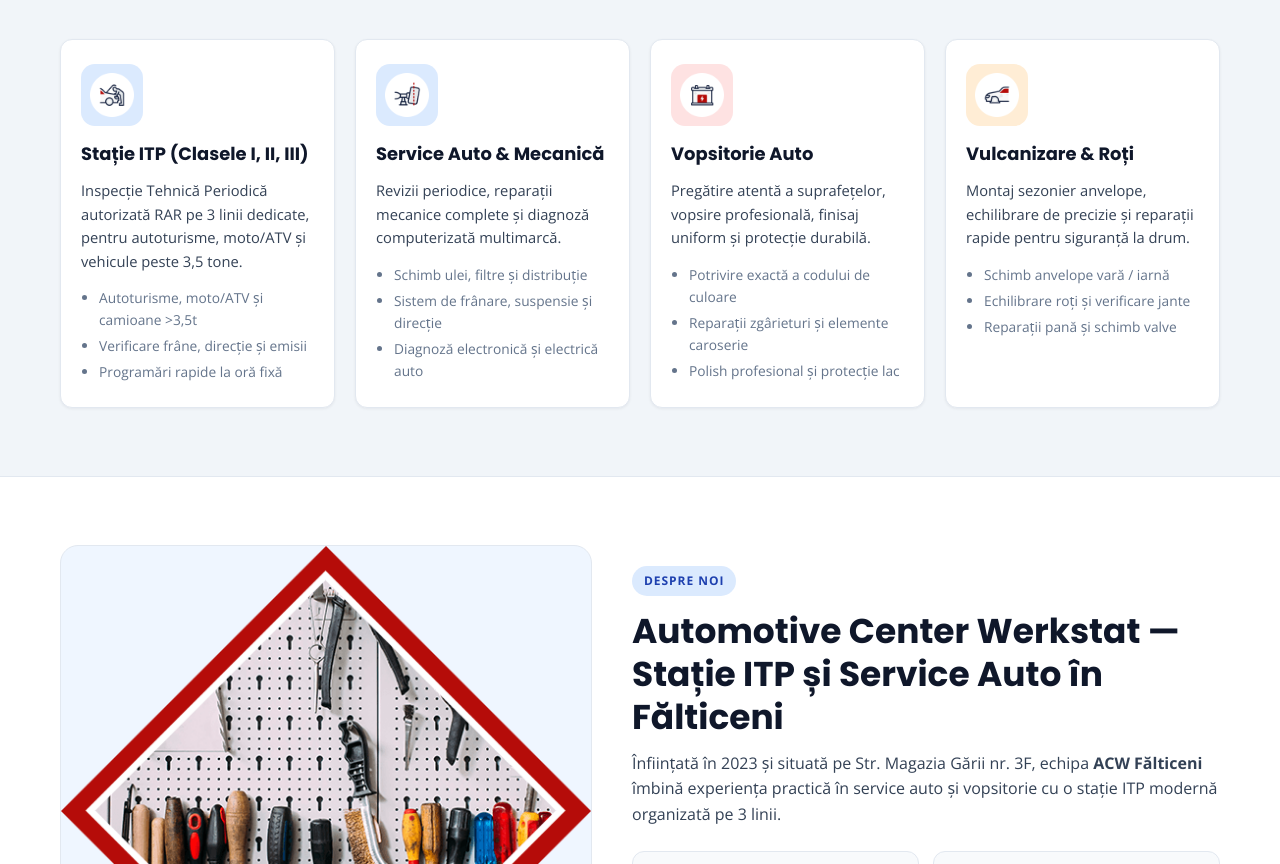
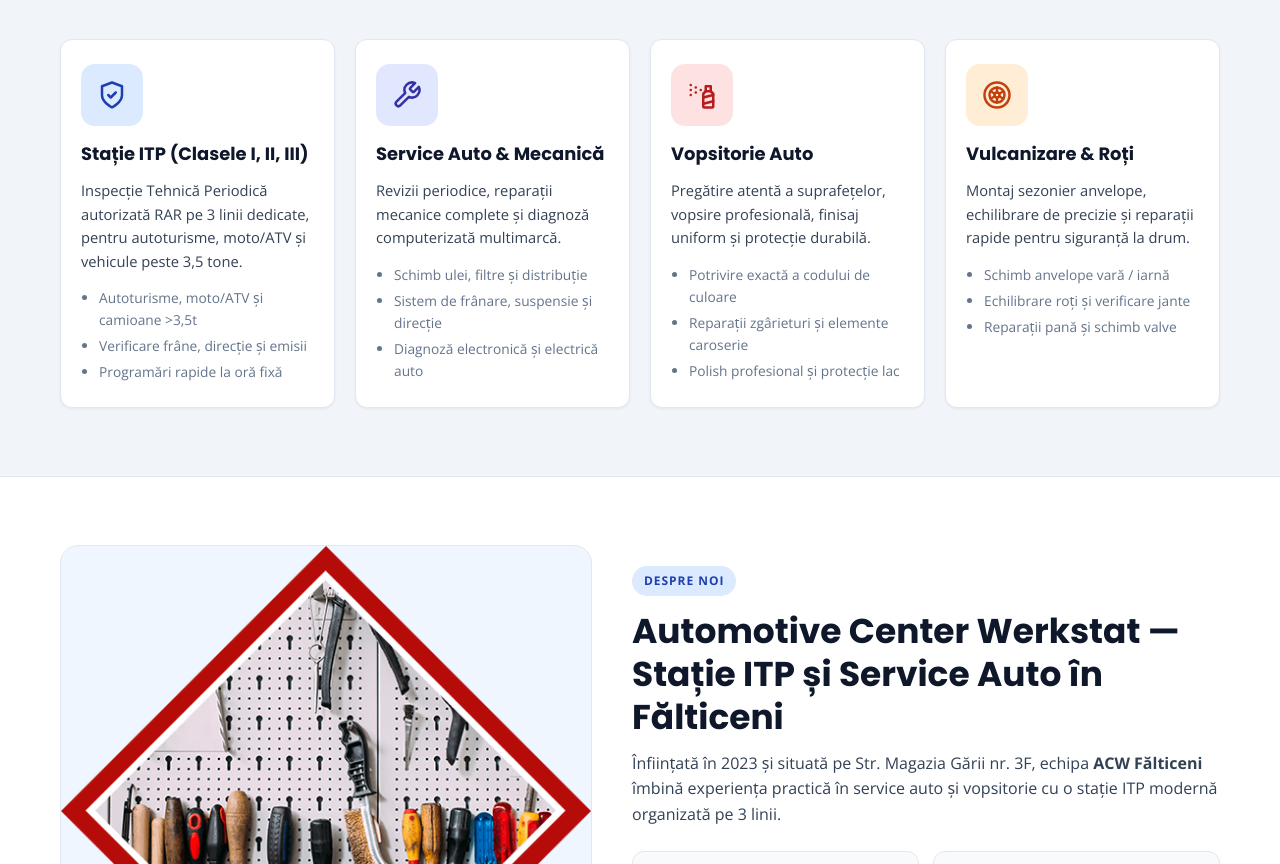
Before and after one commit to 5imi/ITP-Site, a plain HTML site: page index.html in a window 1280 px wide. Shown: the part 975-1839 px from the top of the page. Drawn offline with nearby package versions, Linux system fonts and the light colour scheme.

Commit message:
fix(ui): iconite SVG dedicate pe cardurile de servicii (ITP, Mecanica, Vopsitorie, Vulcanizare)

```diff
--- a/assets/css/style.css
+++ b/assets/css/style.css
@@ -413,14 +413,22 @@ a {
 
 .service-icon-blue {
   background: #dbeafe;
+  color: #1e40af;
+}
+
+.service-icon-indigo {
+  background: #e0e7ff;
+  color: #3730a3;
 }
 
 .service-icon-red {
   background: #fee2e2;
+  color: #b91c1c;
 }
 
 .service-icon-orange {
   background: #ffedd5;
+  color: #c2410c;
 }
 
 .service-card h3 {
--- a/index.html
+++ b/index.html
@@ -168,10 +168,14 @@
         </div>
 
         <div class="services-grid">
-          <!-- Card Serviciu 1: Statie ITP -->
+          <!-- Card Serviciu 1: Statie ITP (iconita SVG scut cu bifa verificare RAR) -->
           <article class="service-card">
             <div class="service-icon service-icon-blue">
-              <img src="./assets/images/services-1.png" alt="" width="44" height="44" aria-hidden="true">
+              <svg width="30" height="30" viewBox="0 0 24 24" fill="none" stroke="currentColor" stroke-width="2"
+                stroke-linecap="round" stroke-linejoin="round" aria-hidden="true">
+                <path d="M12 22s8-4 8-10V5l-8-3-8 3v7c0 6 8 10 8 10z" />
+                <path d="m9 12 2 2 4-4" />
+              </svg>
             </div>
             <h3>Stație ITP (Clasele I, II, III)</h3>
             <p>Inspecție Tehnică Periodică autorizată RAR pe 3 linii dedicate, pentru autoturisme, moto/ATV și vehicule peste 3,5 tone.</p>
@@ -182,10 +186,13 @@
             </ul>
           </article>
 
-          <!-- Card Serviciu 2: Service Auto -->
+          <!-- Card Serviciu 2: Service Auto (iconita SVG cheie mecanica) -->
           <article class="service-card">
-            <div class="service-icon service-icon-blue">
-              <img src="./assets/images/services-2.png" alt="" width="44" height="44" aria-hidden="true">
+            <div class="service-icon service-icon-indigo">
+              <svg width="30" height="30" viewBox="0 0 24 24" fill="none" stroke="currentColor" stroke-width="2"
+                stroke-linecap="round" stroke-linejoin="round" aria-hidden="true">
+                <path d="M14.7 6.3a1 1 0 0 0 0 1.4l1.6 1.6a1 1 0 0 0 1.4 0l3.77-3.77a6 6 0 0 1-7.94 7.94l-6.91 6.91a2.12 2.12 0 0 1-3-3l6.91-6.91a6 6 0 0 1 7.94-7.94l-3.76 3.76z" />
+              </svg>
             </div>
             <h3>Service Auto &amp; Mecanică</h3>
             <p>Revizii periodice, reparații mecanice complete și diagnoză computerizată multimarcă.</p>
@@ -196,10 +203,22 @@
             </ul>
           </article>
 
-          <!-- Card Serviciu 3: Vopsitorie Auto -->
+          <!-- Card Serviciu 3: Vopsitorie Auto (iconita SVG pulverizator vopsea) -->
           <article class="service-card">
             <div class="service-icon service-icon-red">
-              <img src="./assets/images/services-4.png" alt="" width="44" height="44" aria-hidden="true">
+              <svg width="30" height="30" viewBox="0 0 24 24" fill="none" stroke="currentColor" stroke-width="2"
+                stroke-linecap="round" stroke-linejoin="round" aria-hidden="true">
+                <path d="M3 4h.01" />
+                <path d="M7 6h.01" />
+                <path d="M11 8h.01" />
+                <path d="M3 8h.01" />
+                <path d="M7 10h.01" />
+                <path d="M3 12h.01" />
+                <rect width="4" height="4" x="15" y="5" />
+                <path d="m19 9 2 2v10c0 .6-.4 1-1 1h-6c-.6 0-1-.4-1-1V11l2-2" />
+                <path d="m13 14 8-2" />
+                <path d="m13 19 8-2" />
+              </svg>
             </div>
             <h3>Vopsitorie Auto</h3>
             <p>Pregătire atentă a suprafețelor, vopsire profesională, finisaj uniform și protecție durabilă.</p>
@@ -210,10 +229,21 @@
             </ul>
           </article>
 
-          <!-- Card Serviciu 4: Vulcanizare -->
+          <!-- Card Serviciu 4: Vulcanizare & Roti (iconita SVG anvelopa cu janta si 6 spite) -->
           <article class="service-card">
             <div class="service-icon service-icon-orange">
-              <img src="./assets/images/services-3.png" alt="" width="44" height="44" aria-hidden="true">
+              <svg width="30" height="30" viewBox="0 0 24 24" fill="none" stroke="currentColor" stroke-width="2"
+                stroke-linecap="round" stroke-linejoin="round" aria-hidden="true">
+                <circle cx="12" cy="12" r="10" />
+                <circle cx="12" cy="12" r="6" />
+                <circle cx="12" cy="12" r="2" />
+                <path d="M12 6v4" />
+                <path d="M17.2 9 13.7 11" />
+                <path d="M17.2 15 13.7 13" />
+                <path d="M12 18v-4" />
+                <path d="M6.8 15 10.3 13" />
+                <path d="M6.8 9 10.3 11" />
+              </svg>
             </div>
             <h3>Vulcanizare &amp; Roți</h3>
             <p>Montaj sezonier anvelope, echilibrare de precizie și reparații rapide pentru siguranță la drum.</p>
```
Also changed, not shown: 1 other file.
